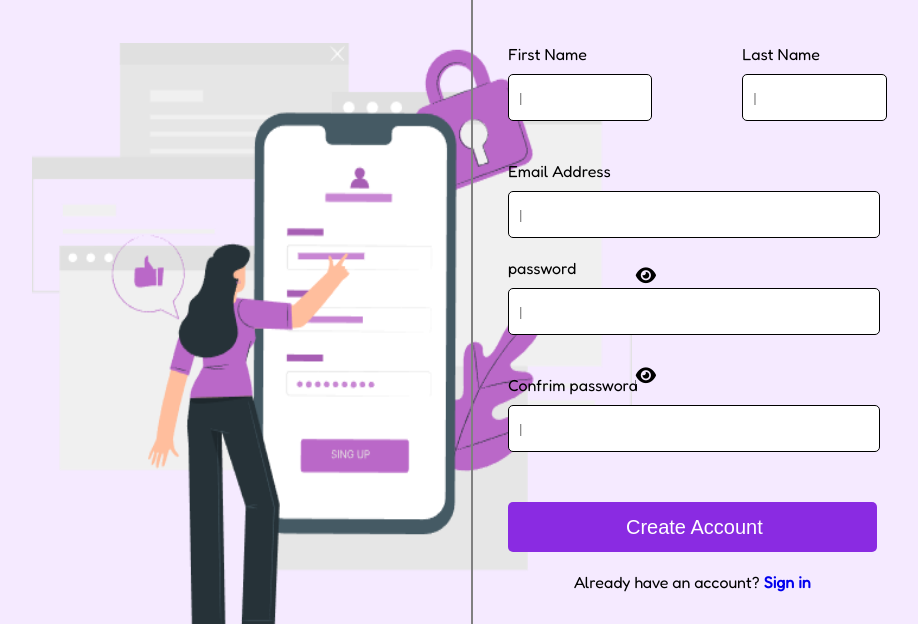
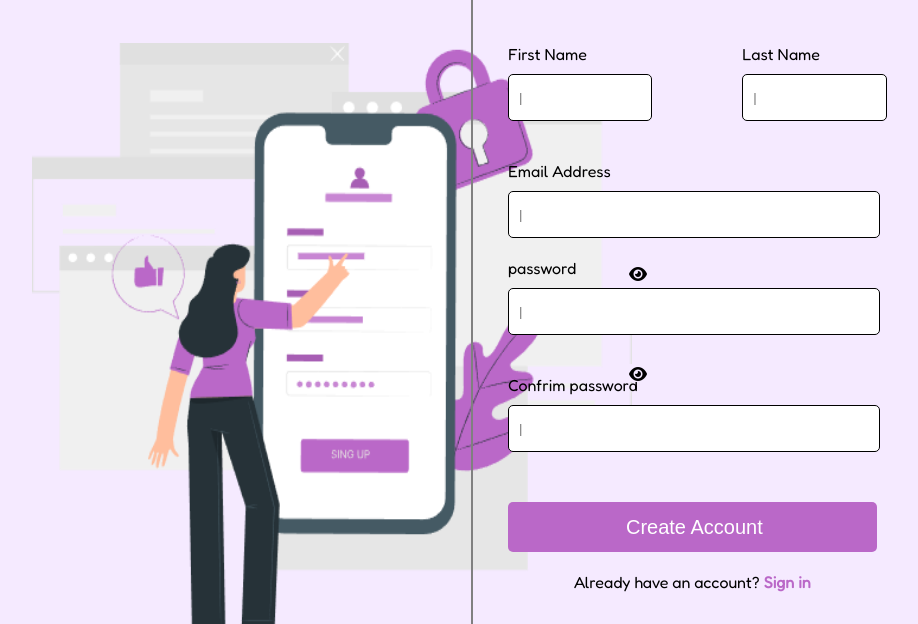
Before and after one commit to meronkahsay/Signup-form, a plain HTML site: page index.html in a window 1280 px wide. Shown: the part 236-860 px from the top of the page, without its empty margins (186-1104 px from the left). Drawn offline with Linux system fonts and the light colour scheme.

Commit message:
styled the icon to align perfectly

```diff
--- a/index.html
+++ b/index.html
@@ -37,11 +37,11 @@
         <br><br>
         <label for="password">password</label><br>
         <input id="password" type="password" placeholder="|"><i id="firsteye" class="fa-solid fa-eye"
-          style="font-size:18px"></i>
+          style="font-size:16px"></i>
         <br><br>
         <label for="cpassword">Confrim password</label><br>
         <input id="cpassword" type="password" placeholder="|"><i id="secondeye" class="fa-solid fa-eye"
-          style="font-size:18px"></i>
+          style="font-size:16px"></i>
         <br><br>
         <input type="submit" value="Create Account" id="submit"> <br><br>
         <section>Already have an account? <a href="#">Sign in</a></section>
--- a/style.css
+++ b/style.css
@@ -3,7 +3,6 @@
 body {
     background-color: #f5eaff;
     font-family: 'Fredoka', sans-serif;
-
 }
 
 .container {
@@ -21,28 +20,12 @@ img {
     height: 600px;
     width: 600px;
     margin-top: 40px;
-
 }
 
 h1 {
     text-align: center;
-    color: blueviolet;
+    color: #BA68C8;
     font-size: 50px;
-
-}
-
-h2 {
-    font-size: 40px;
-    padding-left: 15px;
-    margin-top: auto;
-    margin-bottom: -15px;
-
-}
-
-p {
-    font-size: 30px;
-    padding-left: 15px;
-    margin-bottom: 60px;
 }
 
 .form {
@@ -52,10 +35,32 @@ p {
     margin-left: 70px;
 }
 
+h2 {
+    font-size: 40px;
+    padding-left: 15px;
+    margin-top: auto;
+    margin-bottom: -15px;
+}
+
+p {
+    font-size: 30px;
+    padding-left: 15px;
+    margin-bottom: 60px;
+}
+
 .name {
     display: flex;
+}
 
+.fname {
+    width: 40%
 }
+
+.lname {
+    padding-left: 100px;
+    width: 40%
+}
+
 
 .name label {
     width: 50%;
@@ -72,8 +77,23 @@ form input {
     border: solid black 1px;
 }
 
+#firsteye {
+    position: absolute;
+    right: 407px;
+    background-color: #f5eaff;
+    top: 500px;
+}
+
+#secondeye {
+    position: absolute;
+    right: 407px;
+    background-color: #f5eaff;
+    top: 600px;
+
+}
+
 #submit {
-    background-color: blueviolet;
+    background-color: #BA68C8;
     color: white;
     font-size: 20px;
     cursor: pointer;
@@ -84,18 +104,15 @@ form input {
 
 }
 
-.fname {
-    width: 40%
-}
-
-.lname {
-    padding-left: 100px;
-    width: 40%
-}
-
 section {
     text-align: center;
     margin-bottom: 15px;
+}
+
+a {
+    text-decoration: none;
+    color: #BA68C8;
+    font-weight: 900;
 }
 
 span {
@@ -129,33 +146,12 @@ i {
     background-color: white;
 }
 
-a {
-    text-decoration: none;
-    font-weight: blueviolet bold;
-    font-weight: 900;
-}
-
 #google {
     font-size: 5px;
     margin-left: 80px;
     background-color: white;
 }
 
-#secondeye {
-    position: absolute;
-    right: 398px;
-    background-color: #f5eaff;
-    top: 600px;
-
-}
-
-#firsteye {
-    position: absolute;
-    right: 398px;
-    background-color: #f5eaff;
-    top: 500px;
-}
-
 #facebook {
     margin-left: 128px;
     background-color: white;
```
